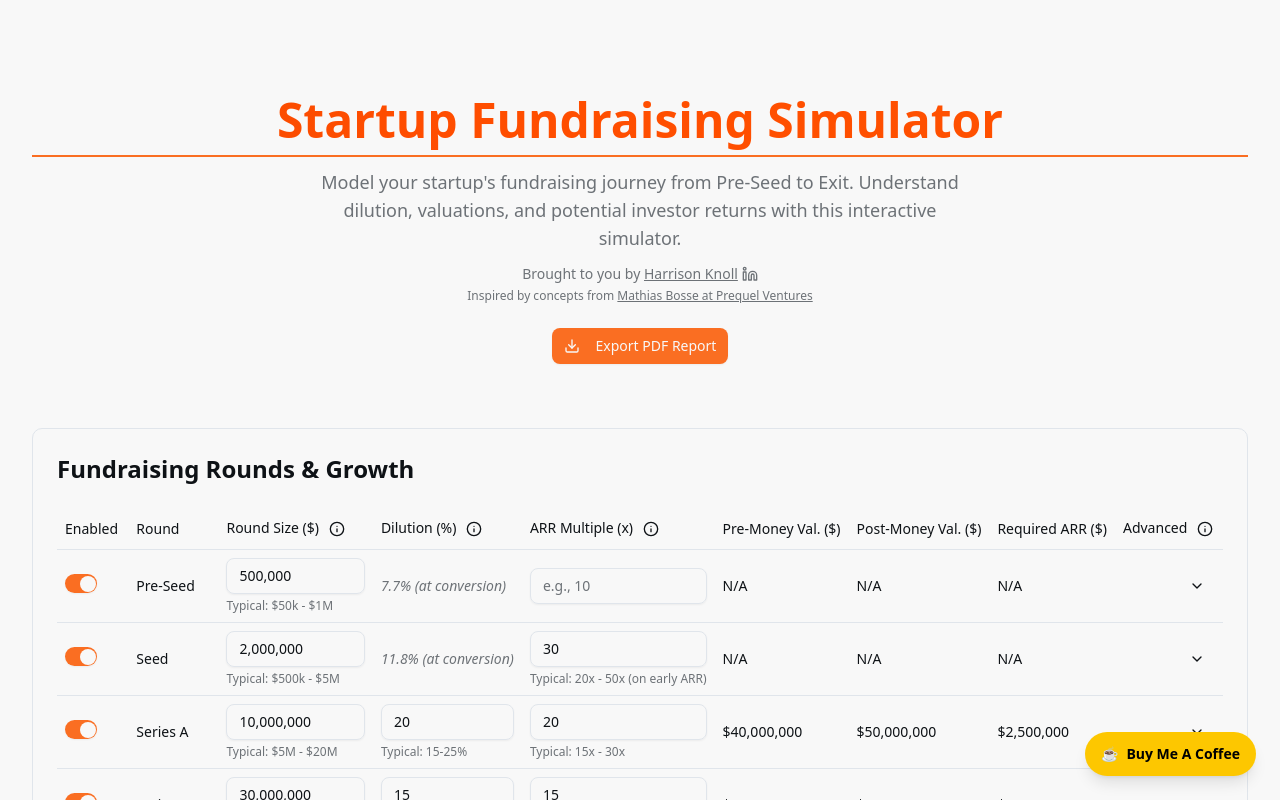
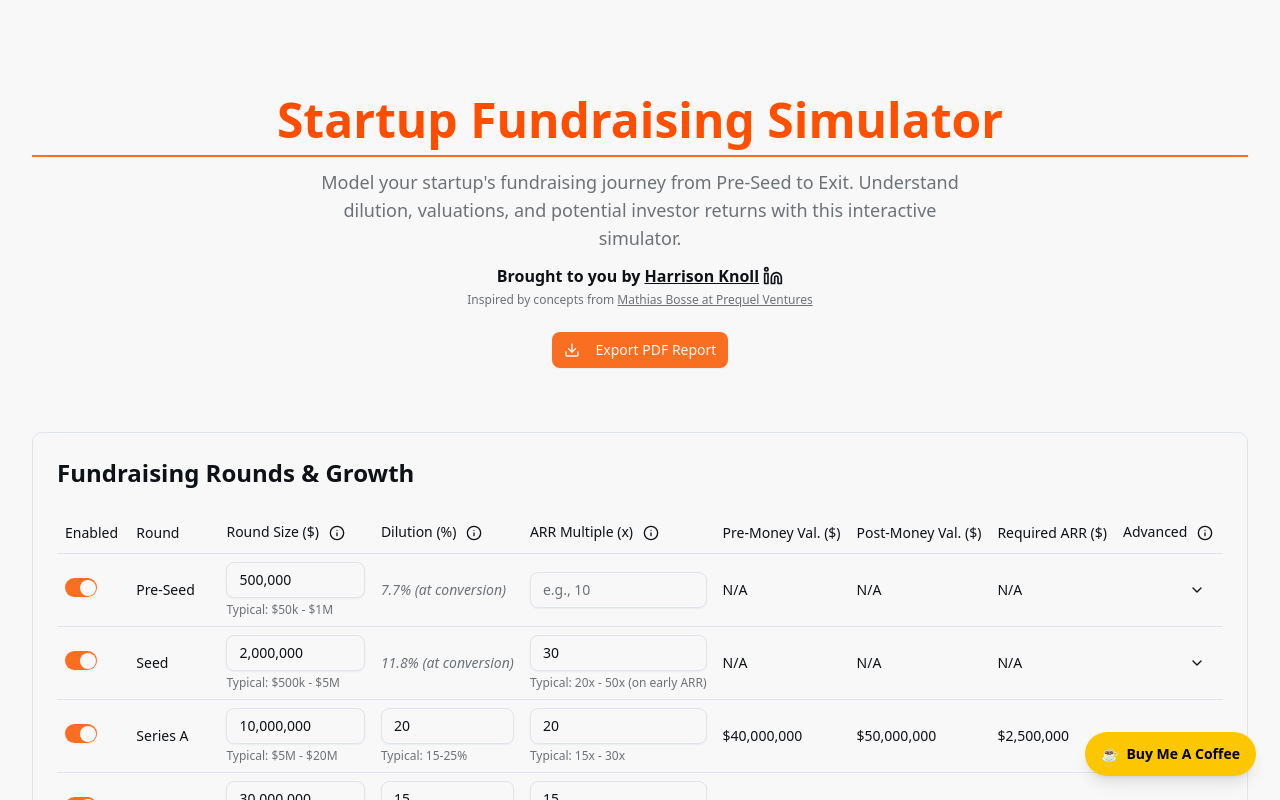
Before and after one commit to physknoll/Startup-Fundraising-Simulator, a Next.js app: page / in a window 1280 px wide. Shown: the top 800 px of the page. Built offline with nearby package versions, Linux system fonts and the light colour scheme.

Commit message:
added my name

```diff
--- a/src/app/page.tsx
+++ b/src/app/page.tsx
@@ -719,10 +719,10 @@ export default function HomePage() {
         <p className="text-sm sm:text-base md:text-lg text-muted-foreground mt-2 sm:mt-3 md:mt-4 max-w-xl sm:max-w-2xl mx-auto" itemProp="description">
           Model your startup&apos;s fundraising journey from Pre-Seed to Exit. Understand dilution, valuations, and potential investor returns with this interactive simulator.
         </p>
-        <p className="text-xs sm:text-sm text-muted-foreground mt-3">
-          Brought to you by <a href="https://www.linkedin.com/in/scienceknoll/" target="_blank" rel="noopener noreferrer" className="underline hover:text-primary inline-flex items-center" itemProp="author" itemScope itemType="https://schema.org/Person">
+        <p className="text-sm sm:text-base font-bold text-foreground mt-3">
+          Brought to you by <a href="https://www.linkedin.com/in/scienceknoll/" target="_blank" rel="noopener noreferrer" className="underline hover:text-primary inline-flex items-center font-bold" itemProp="author" itemScope itemType="https://schema.org/Person">
             <span itemProp="name">Harrison Knoll</span>
-            <Linkedin className="ml-1 h-3 w-3 sm:h-4 sm:w-4" />
+            <Linkedin className="ml-1 h-4 w-4 sm:h-5 sm:w-5" />
           </a>
         </p>
         <p className="text-xs text-muted-foreground mt-1">
```
